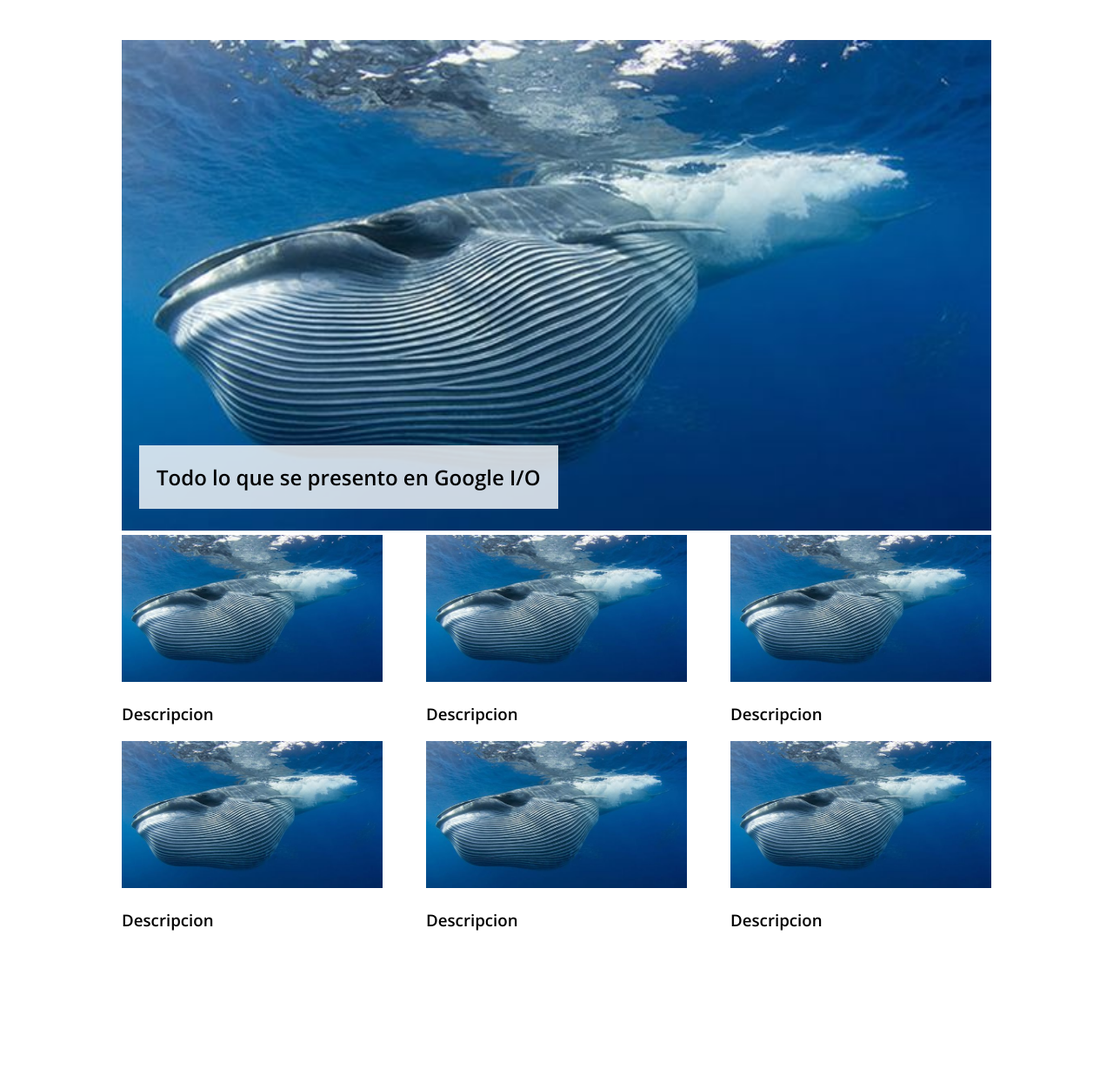
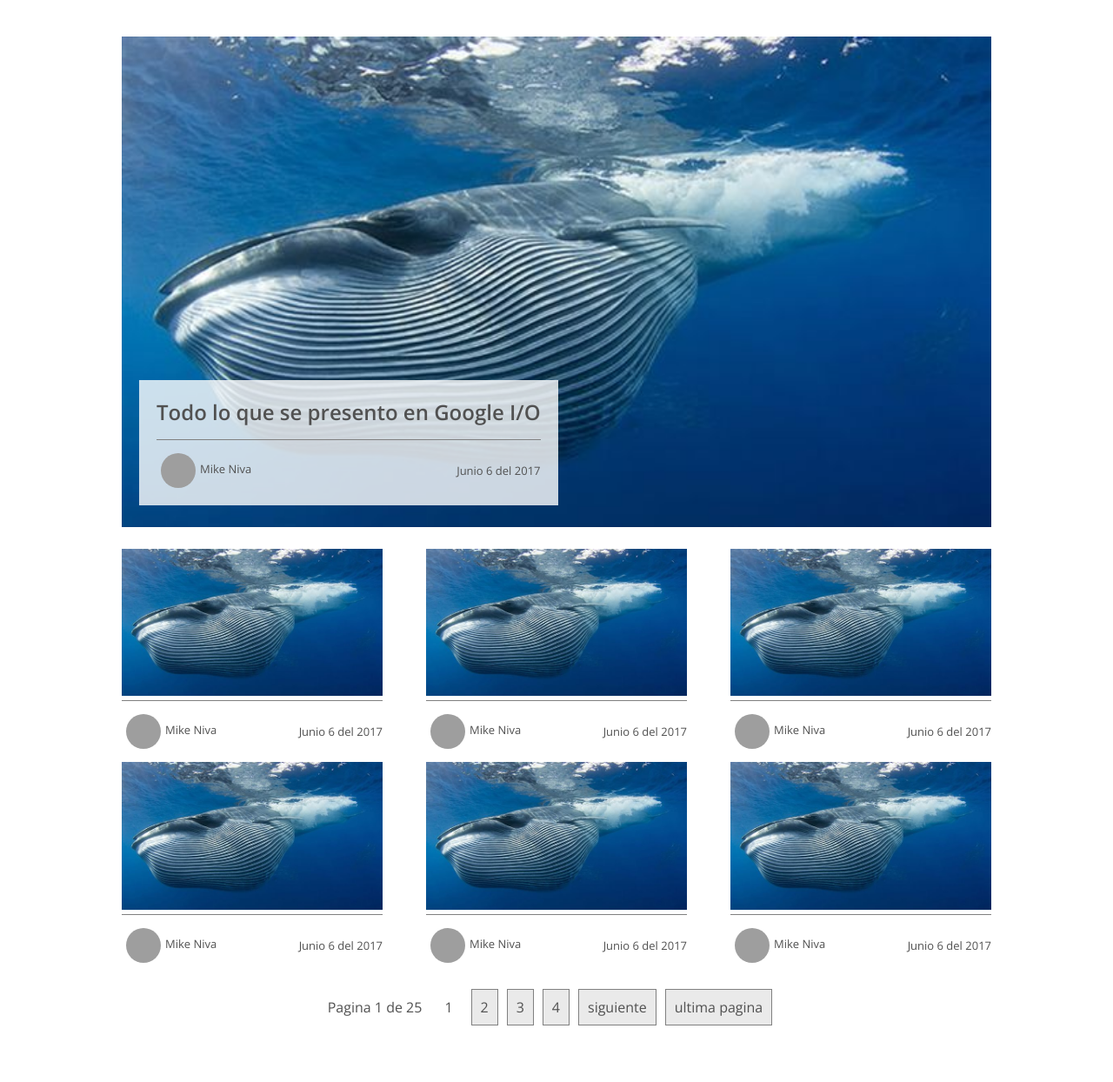
Before and after one commit to thirty33/clasesHtml_PrimerDesafio, a plain HTML site: page index.html in a window 1280 px wide. Shown: the part 58-1302 px from the top of the page at 87% size. Before the commit the page ends 1196 px from the top, so only its background shows below. Drawn offline with nearby package versions, Linux system fonts and the light colour scheme; grey boxes are pictures that could not be loaded.

Commit message:
terminado

```diff
--- a/css/style.css
+++ b/css/style.css
@@ -2,6 +2,12 @@
 body {
 	margin: 0;
 	font-family: 'Open Sans', sans-serif;
+	color: #515151;
+
+}
+
+a {
+	color:#515151;
 }
 
 header {
@@ -11,6 +17,7 @@ header {
 	justify-content: space-between;
 	align-items: center;
 	padding: 0 10px;
+	height: 50px;
 }
 
 nav {
@@ -18,17 +25,24 @@ nav {
 	/*position:absolute;*/
 	right: 0;
 	padding: 0 20px;
+	height: inherit;
+	/*border: 1px solid blue;*/
 
 }
 
 nav ul {
 	display: flex;
+	margin:0;
+	height: inherit;
 
 }
 
 nav li {
 	list-style: none;
 	color: white;
+	height: inherit;
+	display: flex;
+    align-items: center;
 }
 
 nav li:last-child:after{
@@ -39,7 +53,7 @@ nav li:after {
 	content: "|";
 	color: white;
 	display: inline-block;
-	margin: 0 10px;
+	/*margin: 0 10px;*/
 
 
 }
@@ -47,12 +61,60 @@ nav li:after {
 nav a {
 	text-decoration: none;
 	color: white;
+	height: inherit;
+	display: flex;
+	align-items: center;
+	padding: 0 10px;
+	/*border-top: 5px solid transparent; */
+
+}
+
+
+nav a:hover {
+	/*box-shadow:donde se ubica la sombra, x y difuminado color;*/
+	box-shadow: inset 0 5px 0  #ff4842 !important;
+	/*border-top: 5px solid #ff4842;*/
+
+}
+
+nav a.is-active {
+	box-shadow: inset 0 5px 0 #7dcd40;
 
 }
 
 h1 {
 	margin: 0;
 	font-weight: 600;
+	margin-bottom: 15px;
+}
+
+.button {
+	background: gray;
+	/*border-bottom: 5px solid black;*/
+	box-shadow: inset 0 -5px 0 rgba(0,0,0, .3);
+	font-size: 14px;
+	padding: 5px 10px 10px;
+	border-radius: 5px;
+	text-decoration: none;
+	color: white;
+	transition: .2s;
+	font-weight: 600;
+
+}
+
+.button:active {
+	transform:scale(.9);
+}
+
+.button.red {
+	background: #ff4842;
+
+}
+
+.header-right {
+	height: inherit;
+	display: flex;
+	align-items: center;
 }
 
 .blog {
@@ -77,13 +139,74 @@ h1 {
 	display: flex;
 	justify-content: space-between;
 	flex-wrap: wrap;
+	margin-top: 20px;
 }
 
 .blog-items h3 {
 	font-weight: 600;
+	margin: 10px 0 15px;
 
 }
 
 .item-blog {
 	width: 300px;
 }
+
+.item-blog .description2 {
+	margin-bottom: 15px;
+}
+
+.paginador {
+	display: flex;
+	justify-content: center;
+	align-items: center;
+	padding: 15px 0;
+
+}
+
+.paginador ul {
+	display: flex;
+	margin:0;
+	list-style: none;
+	padding: 0 10px;
+}
+
+.paginador li {
+	background: #eaeaea;
+	height: 40px;
+	line-height: 40px;
+	border:1px solid gray;
+	margin: 0 5px;
+}
+
+.paginador a {
+	text-decoration: none;
+	display: block;
+	height: inherit;
+	padding: 0 10px;
+
+}
+
+.paginador li.selected {
+	border-color: transparent;
+	background:white;
+}
+
+.autor {
+	display: flex;
+	justify-content: space-between;
+	align-items: center;
+	font-size: 13px;
+	border-top: 1px solid gray;
+	padding-top: 15px;
+}
+
+.autor img {
+	border-radius: 50%;
+	vertical-align: middle;
+	padding: 0 5px;
+}
+
+.autor p {
+	margin: 0;
+}
--- a/index.html
+++ b/index.html
@@ -12,15 +12,19 @@
 			<img src="https://static.platzi.com/static/images/logos/platzi.3cae3cffd5ef.png" alt="" width="" height="35px">
 
 		</a>
+		<div class="header-right">
+
 			<nav>
 				<ul>
 					<li><a href="">Cursos</a></li>
 					<li><a href="">Agenda</a></li>
-				<li><a href="">Blog</a></li>
+					<li><a href="" class="is-active">Blog</a></li>
 					<li><a href="">Live</a></li>
 				</ul>
 
 			</nav>
+			<a href="" class="button red">Inicia sesion</a>
+		</div>
 
 	</header>
 
@@ -29,6 +33,13 @@
 			<img src="images/rorcual2.jpg" alt="" width="1000" height="">
 			<div class="description">
 				<h1>Todo lo que se presento en Google I/O</h1>
+				<div class="autor">
+					<p>
+						<img src="https://static.platzi.com/media/avatars/freddier_b394e3f6-50c0-4b9e-a4b2-95d2b9ca55fd.jpg" alt="" width="40" height="40"><span>Mike Niva</span>
+
+					</p>
+					<span>Junio 6 del 2017</span>
+				</div>
 			</div>
 		</portada>
 
@@ -37,7 +48,13 @@
 			<article class="item-blog" >
 				<img src="images/rorcual2.jpg" alt="" width="300" height="">
 				<div class="description2">
-					<h3>Descripcion</h3>
+					<div class="autor">
+						<p>
+							<img src="https://static.platzi.com/media/avatars/freddier_b394e3f6-50c0-4b9e-a4b2-95d2b9ca55fd.jpg" alt="" width="40" height="40"><span>Mike Niva</span>
+
+						</p>
+						<span>Junio 6 del 2017</span>
+					</div>
 				</div>
 
 			</article>
@@ -45,7 +62,13 @@
 			<article class="item-blog" >
 				<img src="images/rorcual2.jpg" alt="" width="300" height="">
 				<div class="description2">
-					<h3>Descripcion</h3>
+					<div class="autor">
+						<p>
+							<img src="https://static.platzi.com/media/avatars/freddier_b394e3f6-50c0-4b9e-a4b2-95d2b9ca55fd.jpg" alt="" width="40" height="40"><span>Mike Niva</span>
+
+						</p>
+						<span>Junio 6 del 2017</span>
+					</div>
 				</div>
 
 			</article>
@@ -53,7 +76,13 @@
 			<article class="item-blog" >
 				<img src="images/rorcual2.jpg" alt="" width="300" height="">
 				<div class="description2">
-					<h3>Descripcion</h3>
+					<div class="autor">
+						<p>
+							<img src="https://static.platzi.com/media/avatars/freddier_b394e3f6-50c0-4b9e-a4b2-95d2b9ca55fd.jpg" alt="" width="40" height="40"><span>Mike Niva</span>
+
+						</p>
+						<span>Junio 6 del 2017</span>
+					</div>
 				</div>
 
 			</article>
@@ -61,7 +90,13 @@
 			<article class="item-blog" >
 				<img src="images/rorcual2.jpg" alt="" width="300" height="">
 				<div class="description2">
-					<h3>Descripcion</h3>
+					<div class="autor">
+						<p>
+							<img src="https://static.platzi.com/media/avatars/freddier_b394e3f6-50c0-4b9e-a4b2-95d2b9ca55fd.jpg" alt="" width="40" height="40"><span>Mike Niva</span>
+
+						</p>
+						<span>Junio 6 del 2017</span>
+					</div>
 				</div>
 
 			</article>
@@ -69,7 +104,13 @@
 			<article class="item-blog" >
 				<img src="images/rorcual2.jpg" alt="" width="300" height="">
 				<div class="description2">
-					<h3>Descripcion</h3>
+					<div class="autor">
+						<p>
+							<img src="https://static.platzi.com/media/avatars/freddier_b394e3f6-50c0-4b9e-a4b2-95d2b9ca55fd.jpg" alt="" width="40" height="40"><span>Mike Niva</span>
+
+						</p>
+						<span>Junio 6 del 2017</span>
+					</div>
 				</div>
 
 			</article>
@@ -77,12 +118,31 @@
 			<article class="item-blog" >
 				<img src="images/rorcual2.jpg" alt="" width="300" height="">
 				<div class="description2">
-					<h3>Descripcion</h3>
+					<div class="autor">
+						<p>
+							<img src="https://static.platzi.com/media/avatars/freddier_b394e3f6-50c0-4b9e-a4b2-95d2b9ca55fd.jpg" alt="" width="40" height="40"><span>Mike Niva</span>
+
+						</p>
+						<span>Junio 6 del 2017</span>
+					</div>
 				</div>
 
 			</article>
 
+
+
 		</section>
+		<div class="paginador">
+			<span>Pagina 1 de 25</span>
+			<ul>
+				<li class="selected"><a href="">1</a></li>
+				<li><a href="">2</a></li>
+				<li><a href="">3</a></li>
+				<li><a href="">4</a></li>
+				<li><a href="">siguiente</a></li>
+				<li><a href="">ultima pagina</a></li>
+			</ul>
+		</div>
 	</section>
 
 </body>
```
Lines whose indentation alone changed are shown as unchanged.
